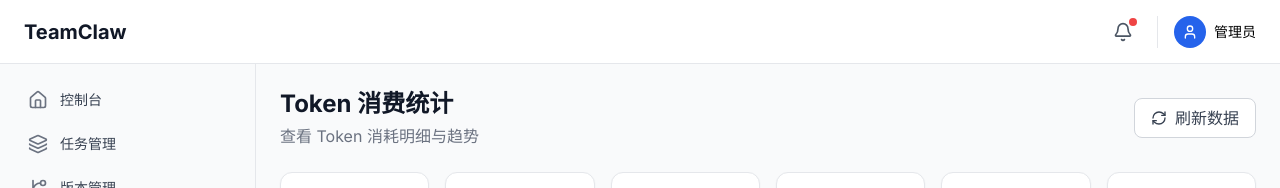
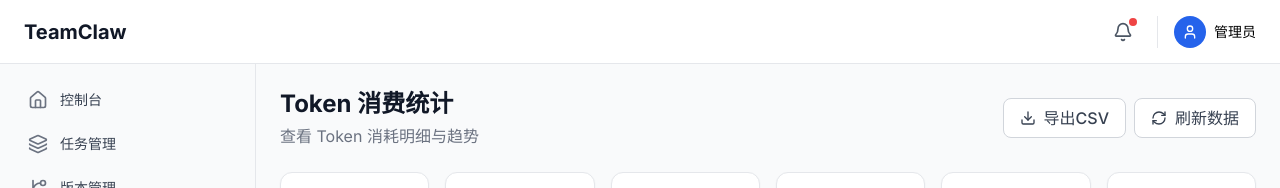
Before and after one commit to weisiwu/teamclaw, a Next.js app: page /tokens in a window 1280 px wide. Shown: the top 188 px of the page. Built offline with nearby package versions, Linux system fonts and the light colour scheme.

Commit message:
iter-22: Token消费统计模块 - 新增CSV导出功能

```diff
--- a/app/tokens/page.tsx
+++ b/app/tokens/page.tsx
@@ -4,7 +4,7 @@ import { useMemo, Suspense } from "react";
 import { useSearchParams, useRouter, usePathname } from "next/navigation";
 import { Card, CardContent } from "@/components/ui/card";
 import { Button } from "@/components/ui/button";
-import { RefreshCw } from "lucide-react";
+import { RefreshCw, Download } from "lucide-react";
 import {
   TokenSummaryCards,
   TokenTrendChart,
@@ -60,6 +60,41 @@ function TokensContent() {
     window.location.reload();
   };
 
+  // 导出数据
+  const handleExport = () => {
+    const exportData = dailyData?.data;
+    if (!exportData || exportData.length === 0) {
+      alert("暂无数据可导出");
+      return;
+    }
+    interface DailyRecord {
+      date: string;
+      inputTokens?: number;
+      outputTokens?: number;
+      totalTokens?: number;
+      cost?: number;
+    }
+    const headers = ["日期", "输入Token", "输出Token", "总Token", "预估成本(元)"];
+    const rows = (exportData as DailyRecord[]).map((item) => [
+      item.date,
+      item.inputTokens?.toLocaleString() || "0",
+      item.outputTokens?.toLocaleString() || "0",
+      item.totalTokens?.toLocaleString() || "0",
+      item.cost?.toFixed(4) || "0.0000",
+    ]);
+    const csvContent = [headers, ...rows].map((row) => row.join(",")).join("\n");
+    const BOM = "\uFEFF";
+    const blob = new Blob([BOM + csvContent], { type: "text/csv;charset=utf-8;" });
+    const url = URL.createObjectURL(blob);
+    const link = document.createElement("a");
+    link.href = url;
+    link.download = `token-stats-${startDate || "all"}-${endDate || "all"}.csv`;
+    document.body.appendChild(link);
+    link.click();
+    document.body.removeChild(link);
+    URL.revokeObjectURL(url);
+  };
+
   // 构建新的 URL 参数
   const createQueryString = (
     params: Record<string, string | number | null>
@@ -112,10 +147,16 @@ function TokensContent() {
           <h1 className="text-2xl font-bold text-gray-900">Token 消费统计</h1>
           <p className="text-gray-500 mt-1">查看 Token 消耗明细与趋势</p>
         </div>
-        <Button variant="outline" onClick={handleRefresh} disabled={isLoading}>
-          <RefreshCw className={`w-4 h-4 mr-2 ${isLoading ? "animate-spin" : ""}`} />
-          刷新数据
-        </Button>
+        <div className="flex gap-2">
+          <Button variant="outline" onClick={handleExport} disabled={isLoading}>
+            <Download className="w-4 h-4 mr-2" />
+            导出CSV
+          </Button>
+          <Button variant="outline" onClick={handleRefresh} disabled={isLoading}>
+            <RefreshCw className={`w-4 h-4 mr-2 ${isLoading ? "animate-spin" : ""}`} />
+            刷新数据
+          </Button>
+        </div>
       </div>
 
       {/* Token 汇总卡片 */}
```
